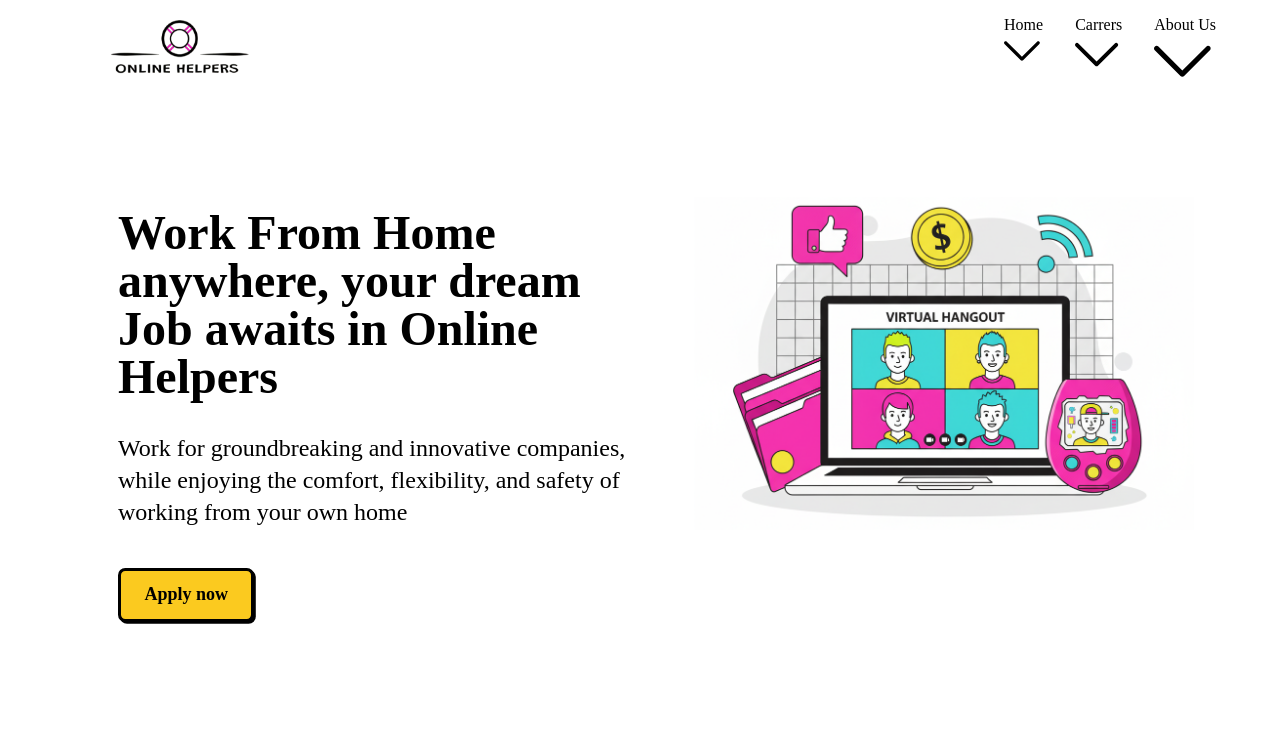
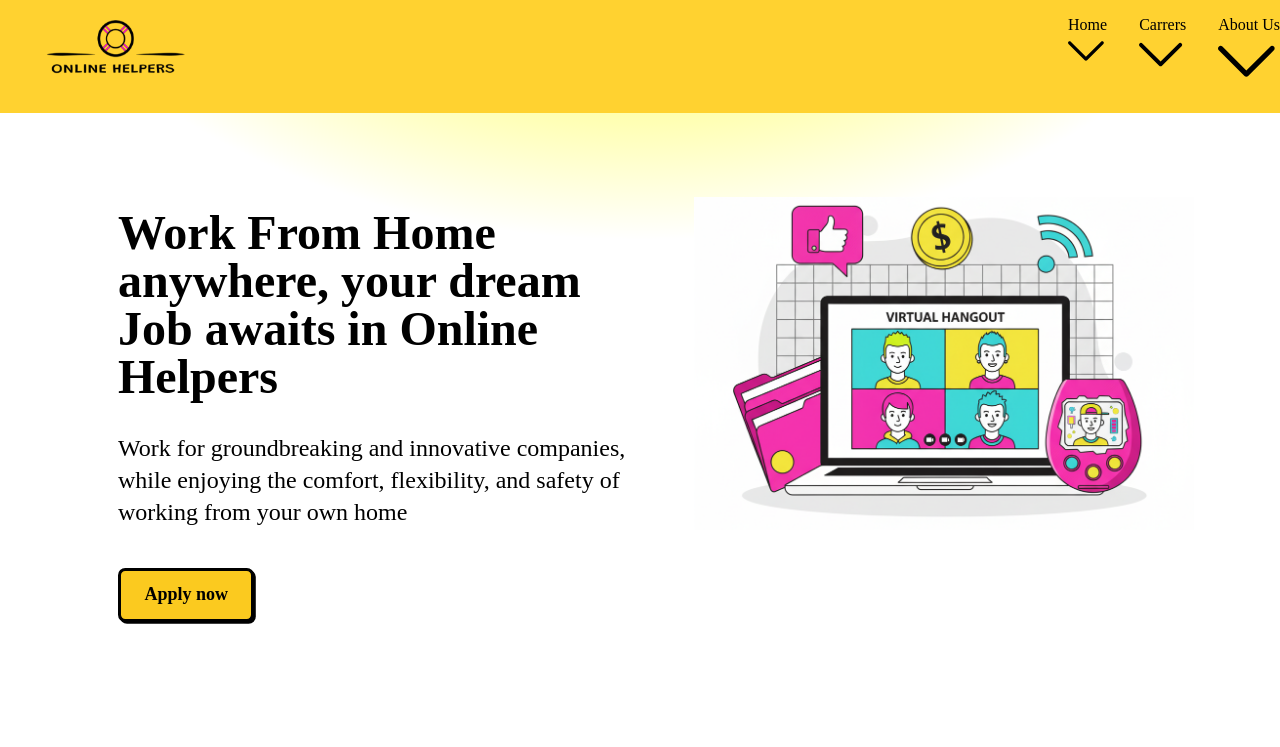
Before and after one commit to Edier-Gama/online-helpers-web, an Astro site: page / in a window 1280 px wide. Shown: the top 747 px of the page. Built offline with nearby package versions, Linux system fonts and the light colour scheme; Astro itself is replaced by a stand-in of ours; a web font is replaced by a local one; what @midudev/tailwind-animations would draw is missing.

Commit message:
Change header color

```diff
--- a/src/components/Header.astro
+++ b/src/components/Header.astro
@@ -11,7 +11,7 @@ import ArrowDown from "./ArrowDown.astro";
 import Hamburger from "./Hamburger.astro";
 ---
 
-<header class="header flex items-center justify-between m-auto max-w-6xl z-20">
+<header class="header flex items-center justify-between m-auto z-20 bg-amber-300">
   <section class="">
     <div class="flex items-center justify-between">
       <div class="sm:hidden m-4 p-4 z-20">
--- a/src/components/Mapamundi.astro
+++ b/src/components/Mapamundi.astro
@@ -2,7 +2,6 @@
 
 ---
 
-<!-- From Uiverse.io by Lakshay-art -->
 <div class="section-banner">
   <div id="star-1">
     <div class="curved-corner-star">
@@ -84,7 +83,6 @@
 
 
 <style>
-  /* From Uiverse.io by Lakshay-art */
 .section-banner {
   height: 250px;
   width: 250px;
--- a/src/layouts/Layout.astro
+++ b/src/layouts/Layout.astro
@@ -15,8 +15,8 @@ import Footer from "../components/Footer.astro";
     <ClientRouter />
     <title>Online Helpers</title>
 </head>
-<body class="max-w-7xl m-auto ">
-
+<body class=" m-auto ">
+    <div class="absolute top-0 z-[-2] h-screen w-screen bg-white bg-[radial-gradient(ellipse_50%_50%_at_50%_-20%,rgba(255,255,1,1),rgba(255,255,255,0))]"></div>
     <Header />
     <slot />
     <Footer/>
--- a/src/pages/index.astro
+++ b/src/pages/index.astro
@@ -10,7 +10,7 @@ import Gallery from "../components/Gallery.astro";
 <html lang="en">
 	<head>
 		<meta charset="utf-8" />
-		<link rel="icon" type="image/svg+xml" href="/favicon.svg" />
+		<link rel="icon" type="image/svg+xml" href="/OH.jpg" />
 		<meta name="viewport" content="width=device-width" />
 		<meta name="generator" content={Astro.generator} />
 		<title>Online Helpers</title>
```
Also changed, not shown: public/setup-01.jpg (deleted), public/setup-02.jpg (deleted), public/setup-03.jpg (deleted), public/setup-04.jpg (deleted), 3 other files.
